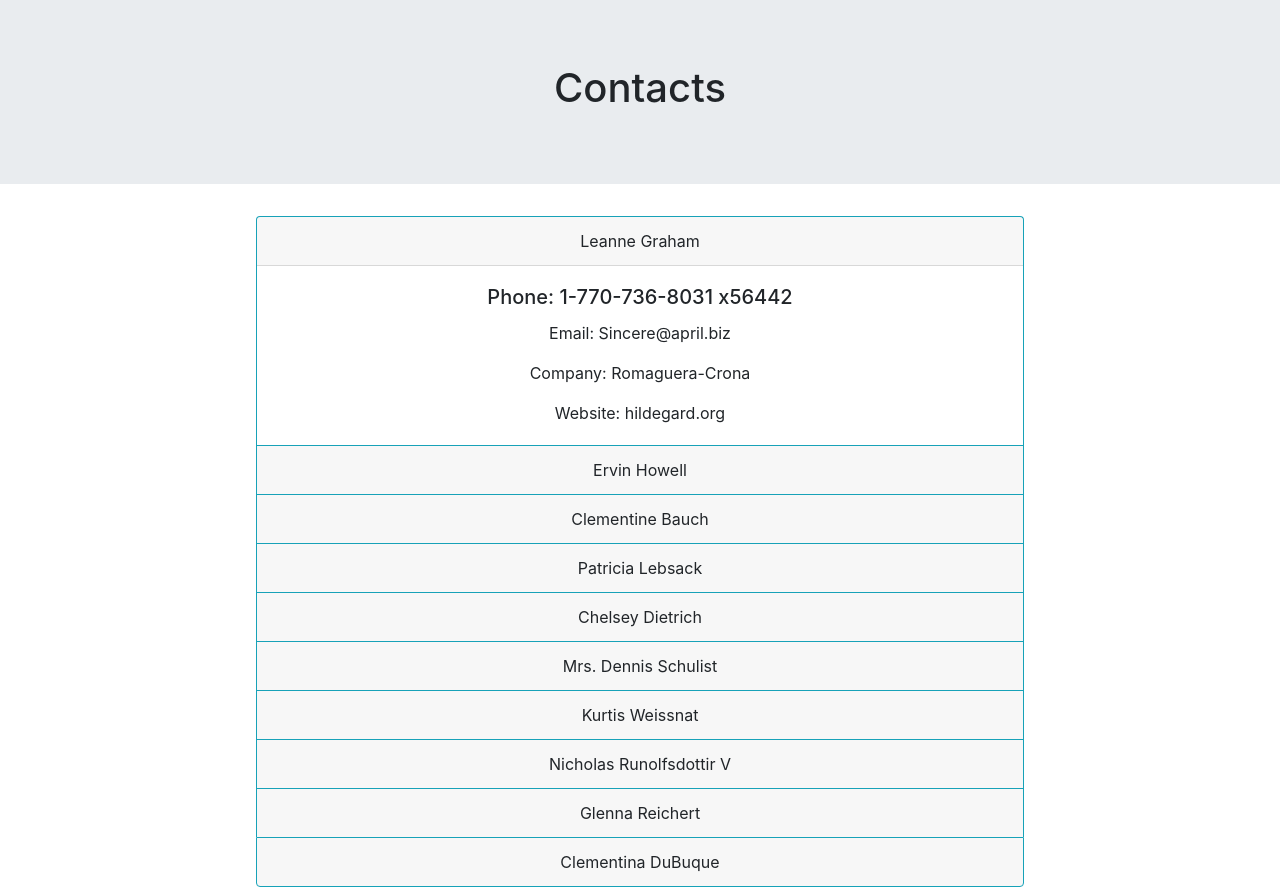
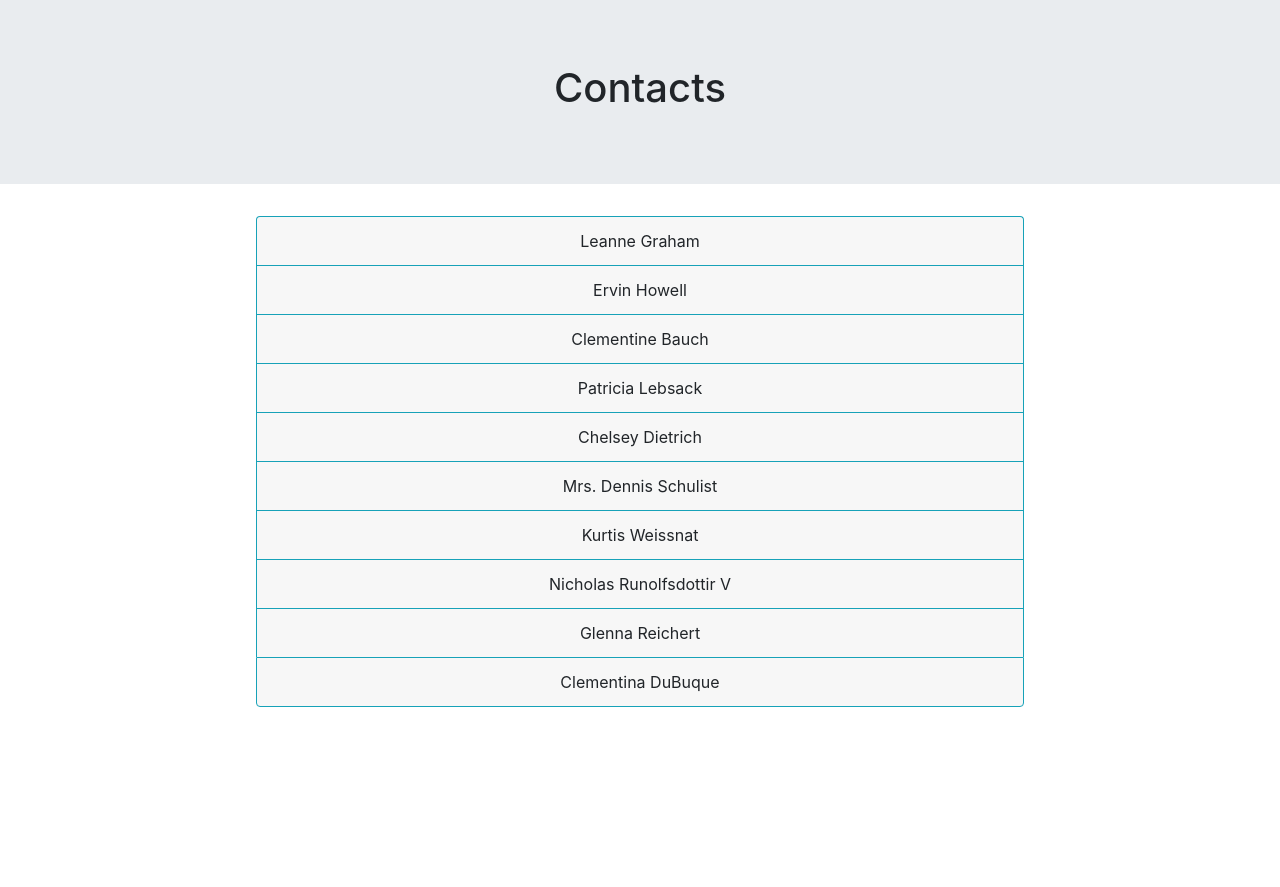
Before and after one commit to seanskggo/Contacts-App, a React (Create React App) app: page / in a window 1280 px wide. After the commit the page ends 800 px from the top, so only its background shows below. Built offline with nearby package versions, Linux system fonts and the light colour scheme.

Commit message:
delete functionality complete

```diff
--- a/src/App.css
+++ b/src/App.css
@@ -28,18 +28,3 @@
 .Sep {
   margin: 5px;
 }
-
-@media (prefers-reduced-motion: no-preference) {
-  .App-logo {
-    animation: App-logo-spin infinite 20s linear;
-  }
-}
-
-@keyframes App-logo-spin {
-  from {
-    transform: rotate(0deg);
-  }
-  to {
-    transform: rotate(360deg);
-  }
-}
--- a/src/App.js
+++ b/src/App.js
@@ -4,16 +4,20 @@ import Card from 'react-bootstrap/Card';
 import Jumbotron from 'react-bootstrap/Jumbotron';
 import Container from 'react-bootstrap/Container';
 import Accordion from 'react-bootstrap/Accordion';
+import Button from 'react-bootstrap/Button';
 import 'bootstrap/dist/css/bootstrap.min.css';
 import sample from './sample'
 
 const Contacts = () => {
   const [contacts, set_contacts] = useState(sample);
-  console.log(contacts);
+  const delete_contact = (id) => {
+    contacts.splice(id, 1);
+    let temp = [...contacts];
+    set_contacts(temp);
+  }
   return (
-    <Accordion defaultActiveKey="0">
+    <Accordion defaultActiveKey="">
       {contacts.map((x, index) => {
-        console.log(index)
         return (
           <Card border="info" className='Each' key={index}>
             <Accordion.Toggle as={Card.Header} eventKey={index.toString()}>
@@ -22,15 +26,12 @@ const Contacts = () => {
             <Accordion.Collapse eventKey={index.toString()}>
               <Card.Body>
                 <Card.Title>Phone: {x.phone}</Card.Title>
-                <Card.Text>
-                  Email: {x.email}
-                </Card.Text>
-                <Card.Text>
-                  Company: {x.company.name}
-                </Card.Text>
-                <Card.Text>
-                  Website: {x.website}
-                </Card.Text>
+                <Card.Text> Email: {x.email} </Card.Text>
+                <Card.Text> Company: {x.company.name} </Card.Text>
+                <Card.Text> Website: {x.website} </Card.Text>
+                <Button variant="outline-danger" onClick={() => {delete_contact(index)}}>
+                  Delete
+                </Button>
               </Card.Body>
             </Accordion.Collapse>
           </Card>
```
